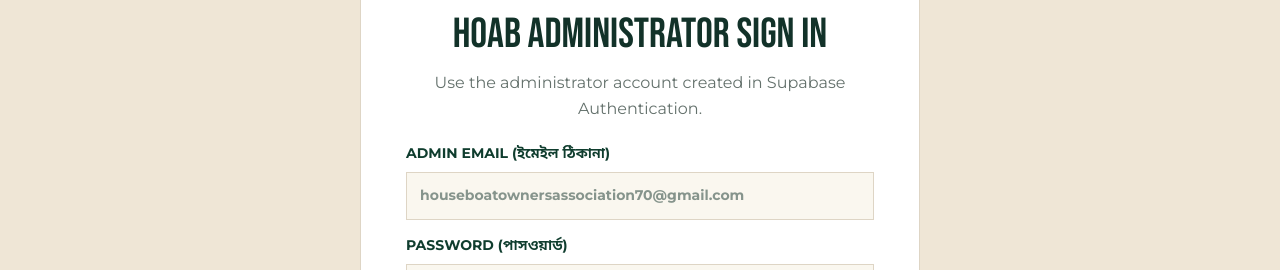
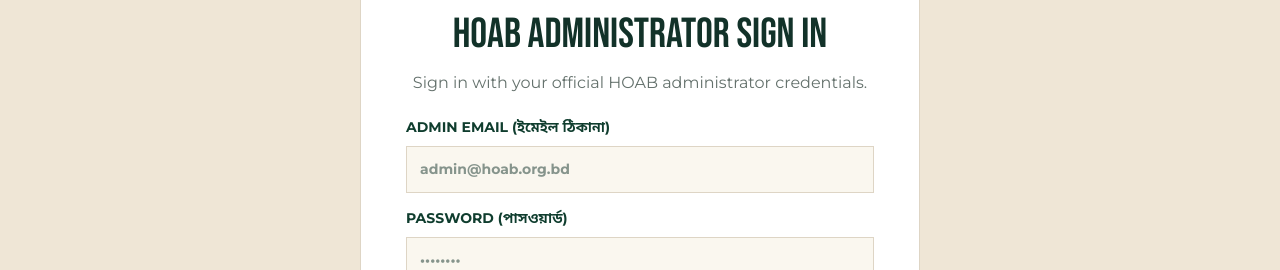
Before and after one commit to saxxad1/hoab, a Next.js app: page /admin/login in a window 1280 px wide. Shown: the part 304-574 px from the top of the page. Built offline with nearby package versions, Linux system fonts and the light colour scheme; no server answers.

Commit message:
fix: replace hardcoded email placeholder with generic admin email in login form

```diff
--- a/app/admin/login/LoginForm.tsx
+++ b/app/admin/login/LoginForm.tsx
@@ -77,7 +77,7 @@
           type="email"
           autoComplete="email"
           required
-          placeholder="houseboatownersassociation70@gmail.com"
+          placeholder="admin@hoab.org.bd"
         />
       </label>
       <label>
--- a/app/admin/login/page.tsx
+++ b/app/admin/login/page.tsx
@@ -10,7 +10,7 @@
     <a className="admin-access-brand" href="/" aria-label="Houseboat Owner's Association Bangladesh home"><img src="/brand/hoab-logo.png" alt="Houseboat Owner's Association Bangladesh" width="1396" height="606" /></a>
     <span className="section-kicker">Secure administration</span>
     <h1>HOAB administrator sign in</h1>
-    <p>{configured ? "Use the administrator account created in Supabase Authentication." : "The public website is available in local preview mode. Add the Supabase values to .env.local to activate database writes and administrator login."}</p>
+    <p>{configured ? "Sign in with your official HOAB administrator credentials." : "The public website is available in local preview mode. Add the Supabase values to .env.local to activate database writes and administrator login."}</p>
     {configured ? <Suspense fallback={<p>Loading secure sign-in…</p>}><LoginForm /></Suspense> : <a className="button button--dark" href="/">View local website</a>}
     <a className="text-link" href="/">Return to website</a>
   </div></main>;
```
